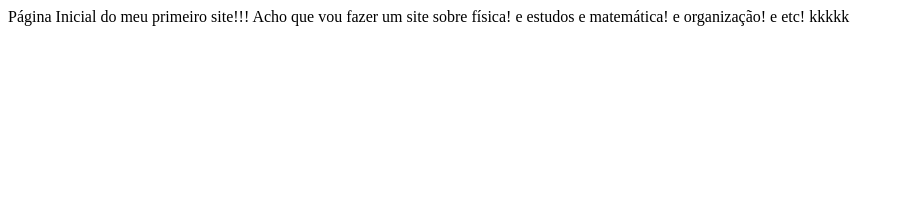
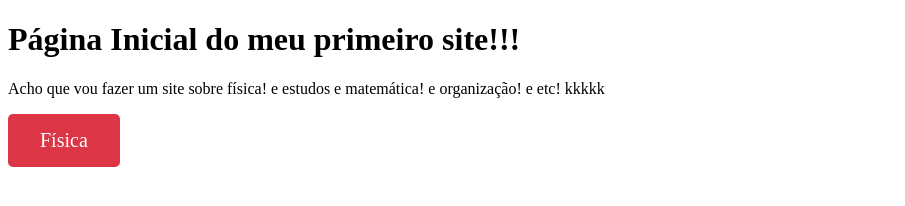
Before and after one commit to danielprimata/primeiro-codigo-html, a plain HTML site: page index.html in a window 1280 px wide. Shown: the whole page, without its empty margins (0-905 px from the left). Drawn offline with Linux system fonts and the light colour scheme.

Commit message:
Botão - o ultimo commit tava sem botao

```diff
--- a/index.html
+++ b/index.html
@@ -4,12 +4,31 @@
     <meta charset="UTF-8">
     <meta name="viewport" content="width=device-width, initial-scale=1.0">
     <title>Página Inicial</title>
+    <style>
+        .botao-fisica {
+            background-color: #dc3545; /* Vermelho Bootstrap */
+            border: none;
+            color: white;
+            padding: 15px 32px;
+            text-align: center;
+            text-decoration: none;
+            display: inline-block;
+            font-size: 20px;
+            cursor: pointer;
+            border-radius: 5px; /* Deixa as bordas arredondadas */
+        }
+
+        .botao-fisica:hover {
+            background-color: #c82333; /* Vermelho mais escuro no hover */
+        }
+    </style>
 </head>
 <body>
 
+    <h1>Página Inicial do meu primeiro site!!!</h1>
+    <p>Acho que vou fazer um site sobre física! e estudos e matemática! e organização! e etc! kkkkk</p>
 
-Página Inicial do meu primeiro site!!!
-Acho que vou fazer um site sobre física! e estudos e matemática! e organização! e etc! kkkkk
+    <a href="fisica.html" class="botao-fisica">Física</a>
 
 </body>
 </html>
```
